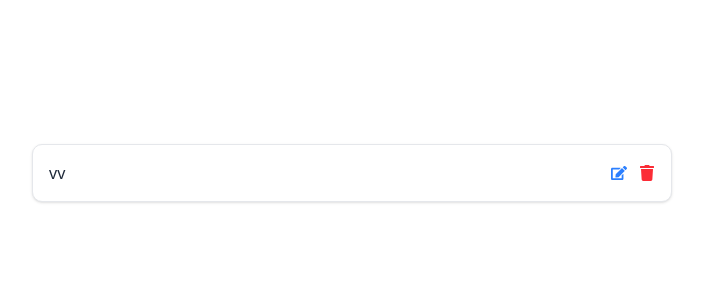
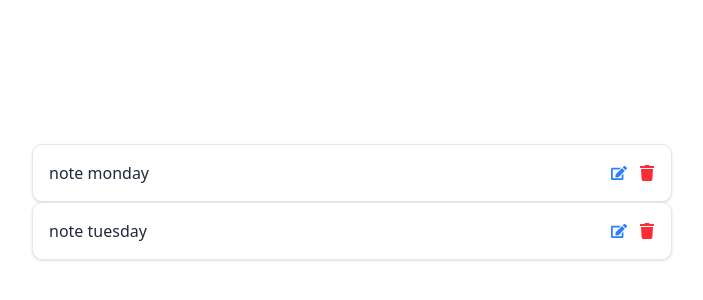
Before and after one commit to chedli01/note-apps, a React (Vite) app in the folder frontend/: page /notes in a window 1280 px wide. Shown: the part 56-356 px from the top of the page, without its empty margins (288-991 px from the left). Built offline with nearby package versions, Linux system fonts and the light colour scheme.

Commit message:
notes state

```diff
--- a/frontend/src/pages/notes.tsx
+++ b/frontend/src/pages/notes.tsx
@@ -1,10 +1,18 @@
+import { useState } from "react";
 import Note from "../components/ui/note";
 
+type Note = {
+    id: string,
+    title : string,
+}
+
 export default function Notes() {
+    const [notes,setNotes] = useState<Array<Note>>([{id:"1",title:"note monday"},{id:"2",title:"note tuesday"}])
     return (
         <div className="w-screen h-screen  flex items-center justify-center">
             <div className="w-1/2 h-1/2 ">
-                <Note title="vv"/>
+            {notes.map((element)=>{return <Note key={element.id} title={element.title}/> })}
+
             </div>
         </div>
     )
```
